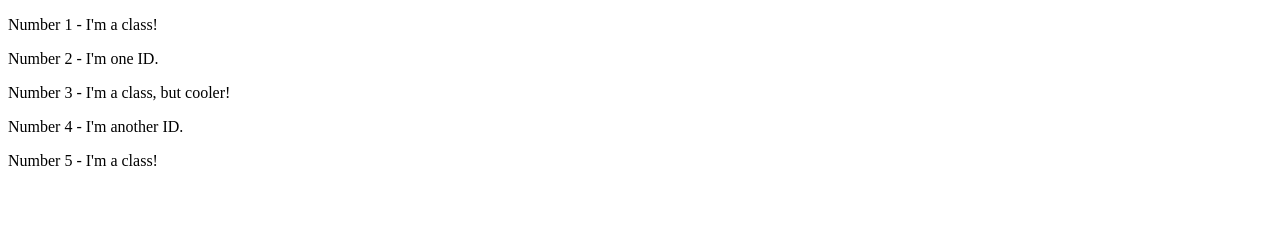
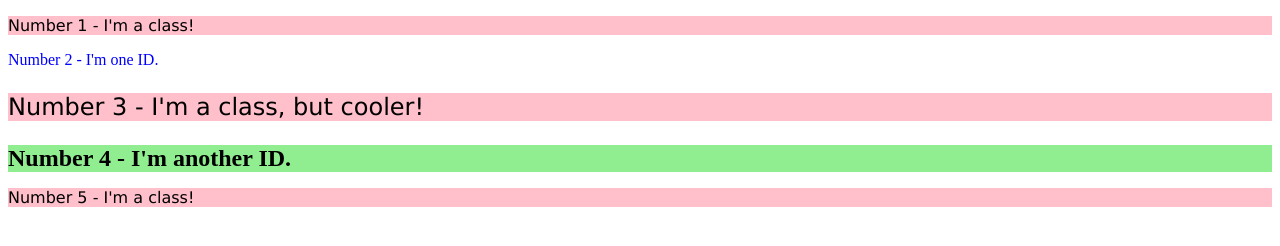
Before and after one commit to SebyKebby/css_exercise, a plain HTML site: page foundations/02-class-id-selectors/index.html in a window 1280 px wide. Drawn offline with Linux system fonts and the light colour scheme.

Commit message:
Updated lesson 2

```diff
--- a/foundations/02-class-id-selectors/index.html
+++ b/foundations/02-class-id-selectors/index.html
@@ -8,10 +8,10 @@
     <link rel="stylesheet" href="style.css">
   </head>
   <body>
-    <p>Number 1 - I'm a class!</p>
-    <div>Number 2 - I'm one ID.</div>
-    <p>Number 3 - I'm a class, but cooler!</p>
-    <div>Number 4 - I'm another ID.</div>
-    <p>Number 5 - I'm a class!</p>
+    <p class="deja"">Number 1 - I'm a class!</p>
+    <div id="blue">Number 2 - I'm one ID.</div>
+    <p class="twenty4">Number 3 - I'm a class, but cooler!</p>
+    <div class="lgreen">Number 4 - I'm another ID.</div>
+    <p class="deja">Number 5 - I'm a class!</p>
   </body>
 </html>
--- a/foundations/02-class-id-selectors/style.css
+++ b/foundations/02-class-id-selectors/style.css
@@ -0,0 +1,17 @@
+.deja,
+.twenty4 {
+    font-family: Verdana, Geneva, Tahoma, sans-serif   ;
+    background-color: pink;
+}
+.twenty4{
+    font-size: 24px;
+}
+#blue {
+    color: blue;
+    font: 36px;
+}
+.lgreen {
+    background-color: lightgreen;
+    font-weight: bold;
+    font-size: 24px;
+}
```
